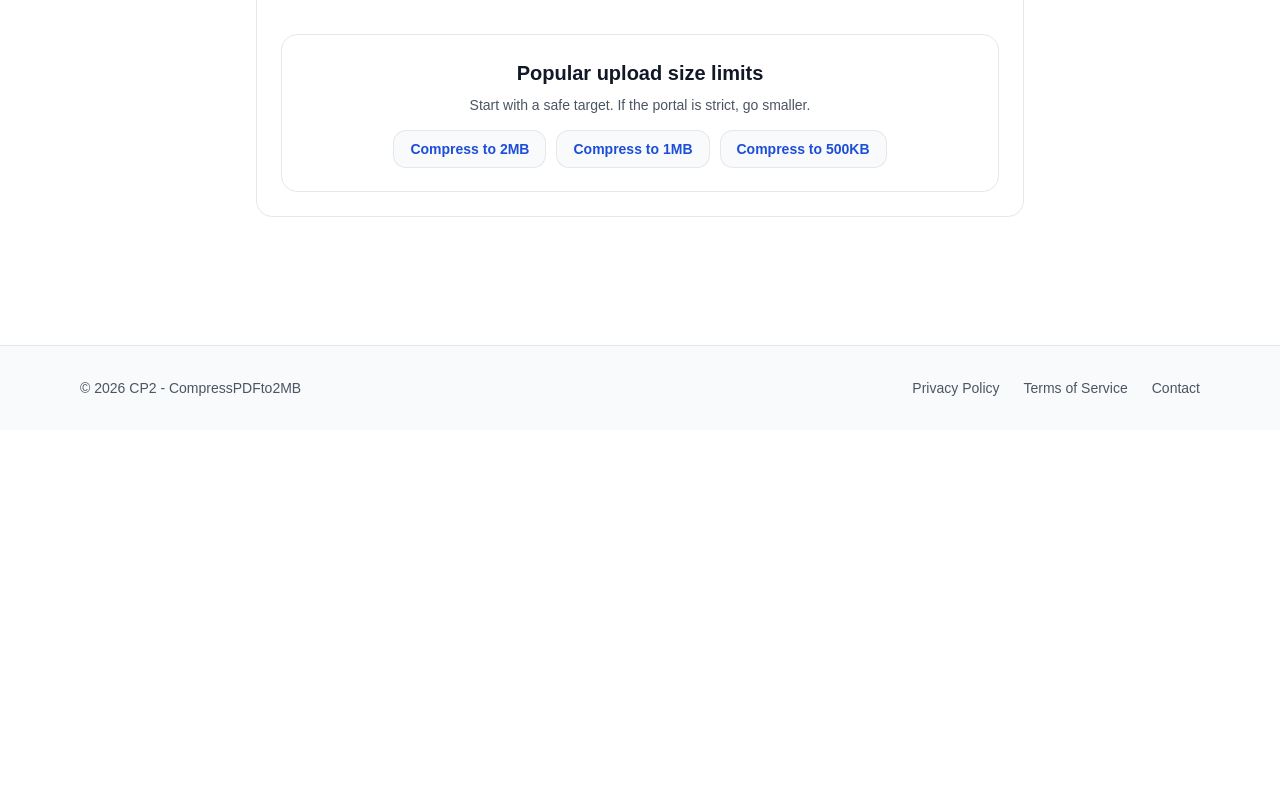
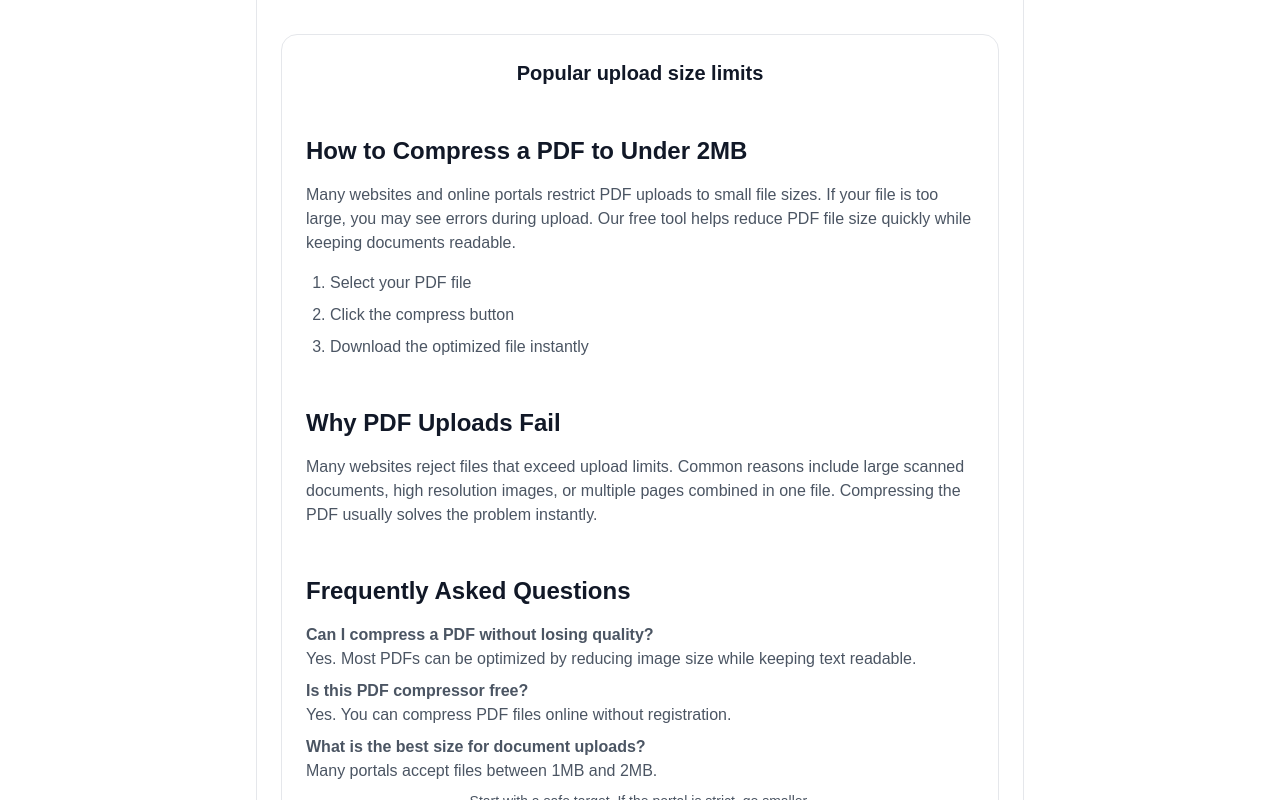
Before and after one commit to behicyildirim/compresspdfto2mb, a Next.js app: page / in a window 1280 px wide. Shown: the part 860-1660 px from the top of the page. Before the commit the page ends 1290 px from the top, so only its background shows below. Built offline with nearby package versions, Linux system fonts and the light colour scheme.

Commit message:
update homepage content sections

```diff
--- a/app/HomeClient.tsx
+++ b/app/HomeClient.tsx
@@ -188,7 +188,55 @@ export default function HomeClient() {
           <h2 className="text-xl font-semibold text-gray-900">
             Popular upload size limits
           </h2>
+<section className="mt-12 text-left">
+<h2 className="text-2xl font-semibold text-gray-900 mb-4">
+How to Compress a PDF to Under 2MB
+</h2>
 
+<p className="text-gray-600 mb-4">
+Many websites and online portals restrict PDF uploads to small file sizes.
+If your file is too large, you may see errors during upload. Our free tool
+helps reduce PDF file size quickly while keeping documents readable.
+</p>
+
+<ol className="list-decimal ml-6 text-gray-600 space-y-2">
+<li>Select your PDF file</li>
+<li>Click the compress button</li>
+<li>Download the optimized file instantly</li>
+</ol>
+</section>
+<section className="mt-12 text-left">
+<h2 className="text-2xl font-semibold text-gray-900 mb-4">
+Why PDF Uploads Fail
+</h2>
+
+<p className="text-gray-600">
+Many websites reject files that exceed upload limits.
+Common reasons include large scanned documents, high resolution images,
+or multiple pages combined in one file. Compressing the PDF usually solves
+the problem instantly.
+</p>
+</section>
+<section className="mt-12 text-left">
+<h2 className="text-2xl font-semibold text-gray-900 mb-4">
+Frequently Asked Questions
+</h2>
+
+<p className="text-gray-600 mb-2">
+<strong>Can I compress a PDF without losing quality?</strong><br/>
+Yes. Most PDFs can be optimized by reducing image size while keeping text readable.
+</p>
+
+<p className="text-gray-600 mb-2">
+<strong>Is this PDF compressor free?</strong><br/>
+Yes. You can compress PDF files online without registration.
+</p>
+
+<p className="text-gray-600">
+<strong>What is the best size for document uploads?</strong><br/>
+Many portals accept files between 1MB and 2MB.
+</p>
+</section>
           <p className="mt-2 text-sm text-gray-600">
             Start with a safe target. If the portal is strict, go smaller.
           </p>
```
